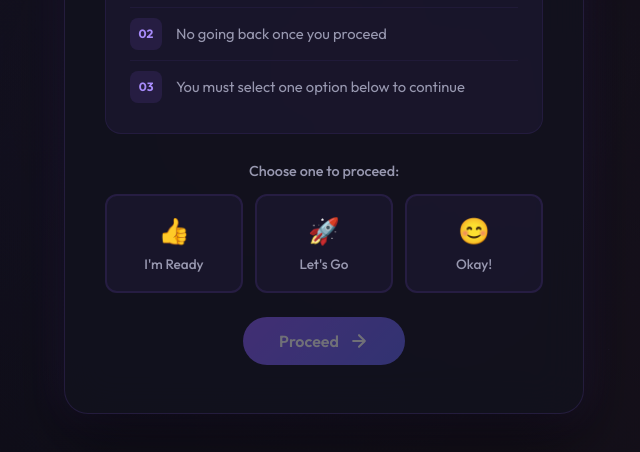
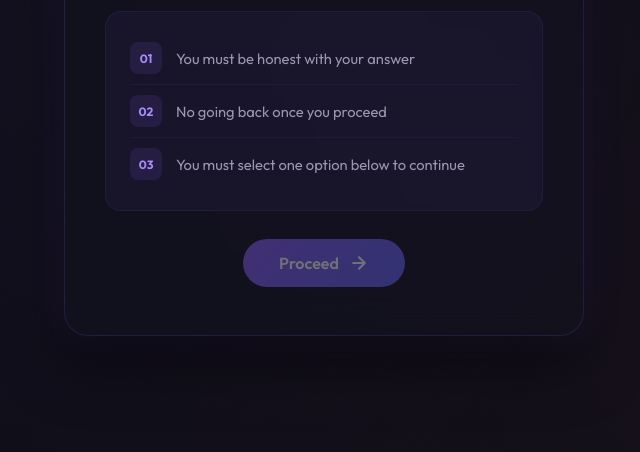
Before and after one commit to sobankhan333ntslogin-sys/webappsobii, a plain HTML site: page index.html in a window 1280 px wide. Shown: the part 338-790 px from the top of the page, without its empty margins (316-956 px from the left). Drawn offline with Linux system fonts and the light colour scheme.

Commit message:
Update index.html

```diff
--- a/index.html
+++ b/index.html
@@ -33,21 +33,7 @@
       </div>
     </div>
 
-    <p class="choose-text">Choose one to proceed:</p>
-    <div class="options-grid">
-      <button class="option-btn" id="optionA" onclick="selectOption(this)">
-        <span class="option-emoji">👍</span>
-        <span class="option-label">I'm Ready</span>
-      </button>
-      <button class="option-btn" id="optionB" onclick="selectOption(this)">
-        <span class="option-emoji">🚀</span>
-        <span class="option-label">Let's Go</span>
-      </button>
-      <button class="option-btn" id="optionC" onclick="selectOption(this)">
-        <span class="option-emoji">😊</span>
-        <span class="option-label">Okay!</span>
-      </button>
-    </div>
+
 
     <button class="proceed-btn disabled" id="proceedBtn" onclick="goToStep2()" disabled>
       <span>Proceed</span>
```
